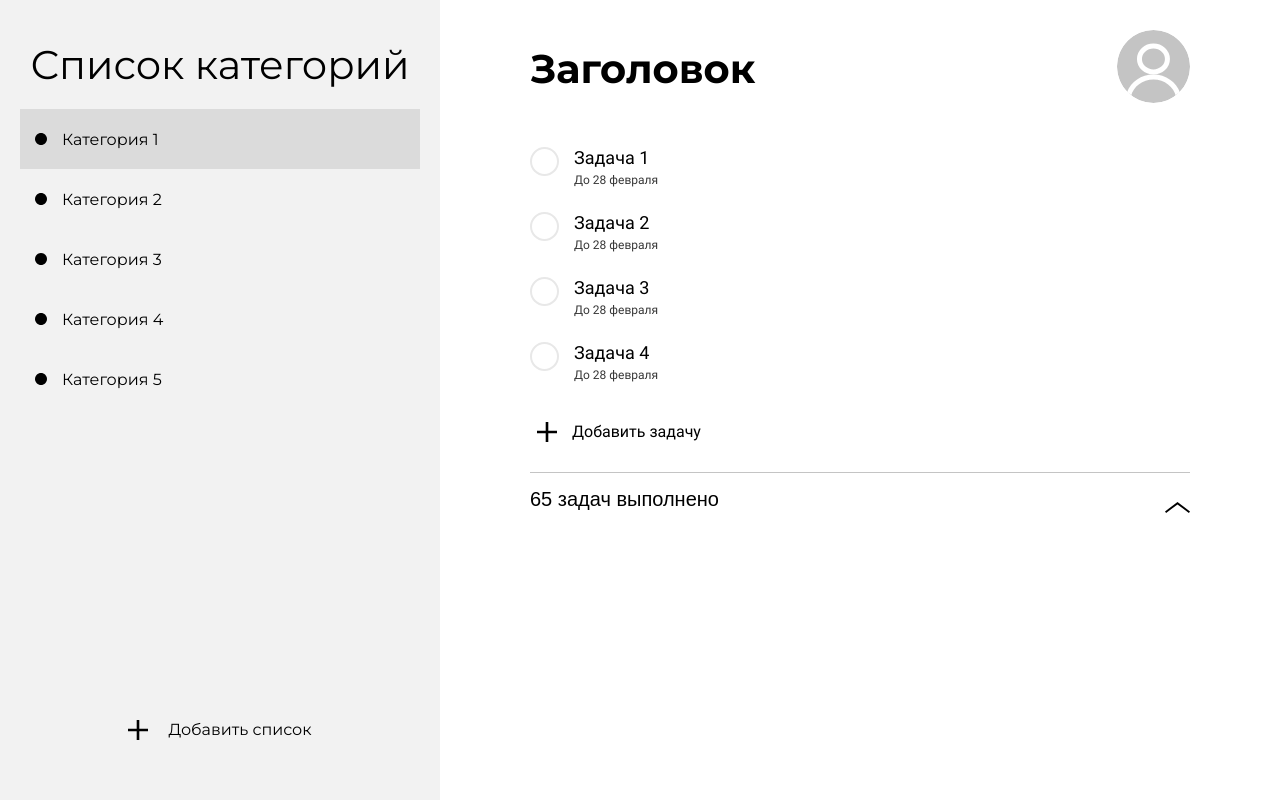
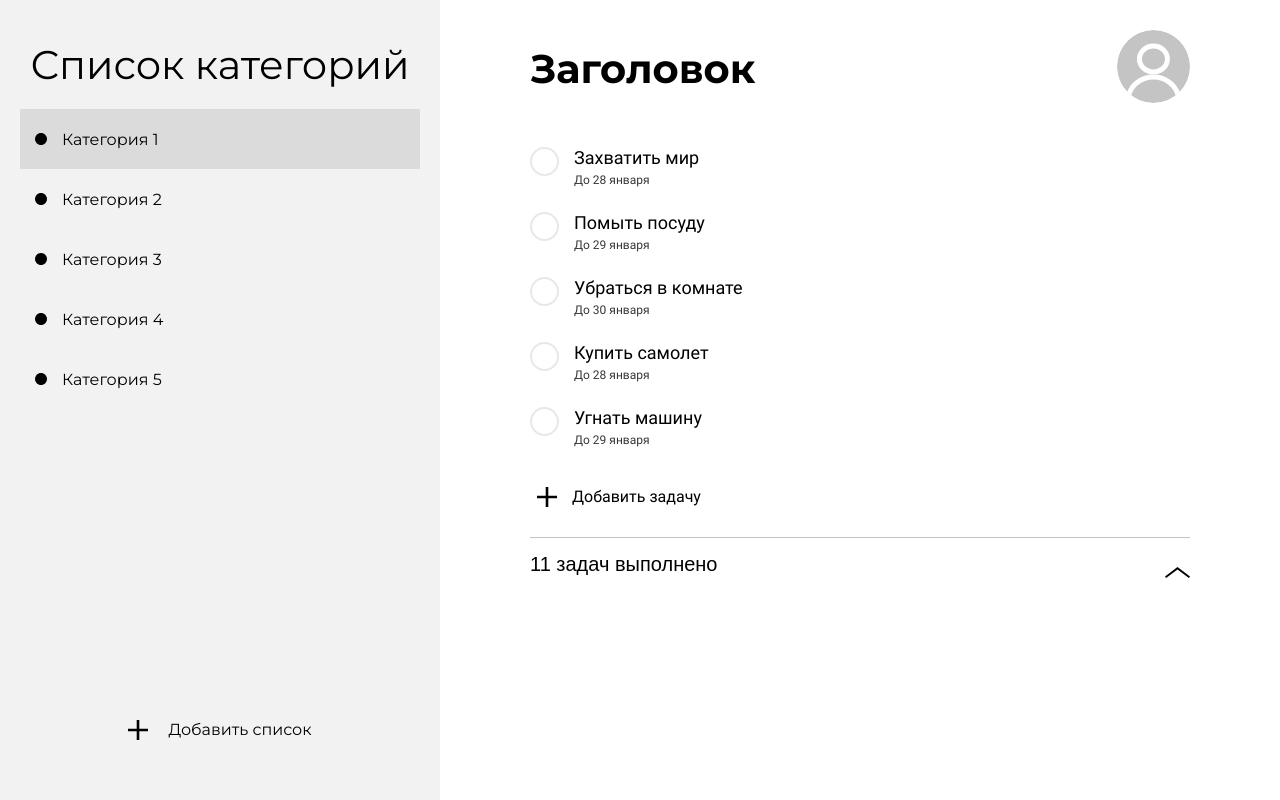
Before and after one commit to matyexd/todo-frontend, a React (Create React App) app: page / in a window 1280 px wide. Built offline with nearby package versions, Linux system fonts and the light colour scheme.

Commit message:
Изменен вид выполненных задач. Изменена логика отображения выполненных задач.

```diff
--- a/src/components/Todo/RightContent/RightContent.jsx
+++ b/src/components/Todo/RightContent/RightContent.jsx
@@ -8,38 +8,27 @@ import UiAccordion from '../../ui-kit/accordion/UiAccordion/UiAccordion'
 import ModalWindow from "./ModalWindow/ModalWindow";
 
 const RightContent = () => {
-	const indexes = [1, 2, 3, 4]
 
-	const completedTaskItem = title => {
-		return (
-			<div
-				style={{
-					display: 'flex',
-					alignItems: 'center',
-					marginBottom: 20,
-					marginLeft: 5,
-				}}
-			>
-				<img src={svgIcon.checkMark} alt='' width={20} />
-				<div style={{ marginLeft: 20 }}>
-					<s>{title}</s>
-				</div>
-			</div>
-		)
-	}
+	const activeTasks = [
+		{ id: 1, title: 'Захватить мир', description: 'Описание задачи 1', date: '28 января', active: true},
+		{ id: 2, title: 'Помыть посуду', description: 'Описание задачи 2', date: '29 января', active: true},
+		{ id: 3, title: 'Убраться в комнате', description: 'Описание задачи 3', date: '30 января', active: true},
+		{ id: 4, title: 'Купить самолет', description: 'Описание задачи 4', date: '28 января', active: true},
+		{ id: 5, title: 'Угнать машину', description: 'Описание задачи 5', date: '29 января', active: true},
+	]
 
-	const arr = [
-		{ id: 1, text: 'Задача 1' },
-		{ id: 2, text: 'Задача 2' },
-		{ id: 3, text: 'Задача 3' },
-		{ id: 4, text: 'Задача 1' },
-		{ id: 5, text: 'Задача 2' },
-		{ id: 6, text: 'Задача 3' },
-		{ id: 7, text: 'Задача 1' },
-		{ id: 8, text: 'Задача 2' },
-		{ id: 9, text: 'Задача 3' },
-		{ id: 10, text: 'Задача 3' },
-		{ id: 11, text: 'Задача 3' },
+	const completedTasks = [
+		{ id: 1, title: 'Купить танк', description: 'Описание задачи', date: '20 апреля', active: false },
+		{ id: 2, title: 'Починить книгу', description: 'Описание задачи', date: '20 апреля', active: false },
+		{ id: 3, title: 'Организовать бой носорогов', description: 'Описание задачи', date: '20 апреля', active: false },
+		{ id: 4, title: 'Заказать такси', description: 'Описание задачи', date: '20 апреля', active: false },
+		{ id: 5, title: 'Почитать старших', description: 'Описание задачи', date: '20 апреля', active: false },
+		{ id: 6, title: 'Устроиться на работу', description: 'Описание задачи', date: '20 апреля', active: false },
+		{ id: 7, title: 'Взломать сейф', description: 'Описание задачи', date: '20 апреля', active: false },
+		{ id: 8, title: 'Покоримить крокодила', description: 'Описание задачи', date: '20 апреля', active: false },
+		{ id: 9, title: 'Ловить мух', description: 'Описание задачи', date: '20 апреля', active: false },
+		{ id: 10, title: 'Покрасить зебру', description: 'Описание задачи', date: '20 апреля', active: false },
+		{ id: 11, title: 'Сходить в магазин', description: 'Описание задачи', date: '20 апреля', active: false },
 	]
 
 	const [modalActive, setModalActive] = useState(false)
@@ -56,8 +45,8 @@ const RightContent = () => {
 				</div>
 			</div>
 			<div style={{ marginTop: 40 }}>
-				{indexes.map(item => (
-					<TaskItem idI={item} />
+				{activeTasks.map(item => (
+					<TaskItem id={item.id} title={item.title} description={item.description} date={item.date} active={item.active}/>
 				))}
 			</div>
 			<div style={{ display: 'flex', marginLeft: 7, marginTop: 40 }}>
@@ -68,9 +57,8 @@ const RightContent = () => {
 				<hr color='#C4C4C4' size='1' style={{ marginTop: 30 }} />
 			</div>
 			<UiAccordion
-				title={'65 задач выполнено'}
-				tasks={arr}
-				renderItem={completedTaskItem}
+				title={completedTasks.length + ' задач выполнено'}
+				tasks={completedTasks}
 			/>
 		</div>
 	)
--- a/src/components/Todo/RightContent/TaskItem/TaskItem.jsx
+++ b/src/components/Todo/RightContent/TaskItem/TaskItem.jsx
@@ -1,14 +1,14 @@
 import React from 'react'
 import style from './style.scss'
 
-const TaskItem = ({ idI }) => {
+const TaskItem = ({ id, title, description, date, active}) => {
 	const handleCheckBox = () => {}
 
 	return (
 		<div style={{ display: 'flex', marginBottom: 25 }}>
 			<div className='checkbox'>
-				<input type='checkbox' id={idI + '__label'} defaultChecked={false} />
-				<label htmlFor={idI + '__label'} onClick={() => handleCheckBox()}>
+				<input type='checkbox' id={id + '__label'} defaultChecked={!active} />
+				<label htmlFor={id + '__label'} onClick={() => handleCheckBox()}>
 					<svg width='11' height='8' viewBox='0 0 11 8' fill='none'>
 						<path
 							d='M9.29999 1.20001L3.79999 6.70001L1.29999 4.20001'
@@ -22,10 +22,10 @@ const TaskItem = ({ idI }) => {
 			</div>
 			<div style={{ marginLeft: 15 }}>
 				<div style={{ fontFamily: 'Roboto', fontSize: 18, marginBottom: 5 }}>
-					Задача {idI}
+					{active? title : <s>{title}</s>}
 				</div>
 				<div style={{ fontFamily: 'Roboto', fontSize: 12, color: '#363636' }}>
-					До 28 февраля
+					До {date}
 				</div>
 			</div>
 		</div>
--- a/src/components/ui-kit/accordion/UiAccordion/UiAccordion.jsx
+++ b/src/components/ui-kit/accordion/UiAccordion/UiAccordion.jsx
@@ -1,8 +1,9 @@
 import React, { useState, useEffect, useRef } from 'react'
 import './Accordion.css'
 import { svgIcon } from '../../../../assets/svg'
+import TaskItem from "../../../Todo/RightContent/TaskItem/TaskItem";
 
-export default function UiAccordion({ title = 'hello', tasks, renderItem }) {
+export default function UiAccordion({ title = 'hello', tasks}) {
 	const [toggle, setToggle] = useState(false)
 	const [heightEl, setHeightEl] = useState()
 
@@ -30,7 +31,7 @@ export default function UiAccordion({ title = 'hello', tasks, renderItem }) {
 			>
 				{tasks.map(item => (
 					<div key={item.id} aria-hidden={toggle ? 'true' : 'false'}>
-						{renderItem(item.text)}
+						<TaskItem id={item.id} title={item.title} description={item.description} date={item.date} active={item.active}/>
 					</div>
 				))}
 			</div>
```
Also changed, not shown: 1 other file (tests, documents, lock files or other folders).
